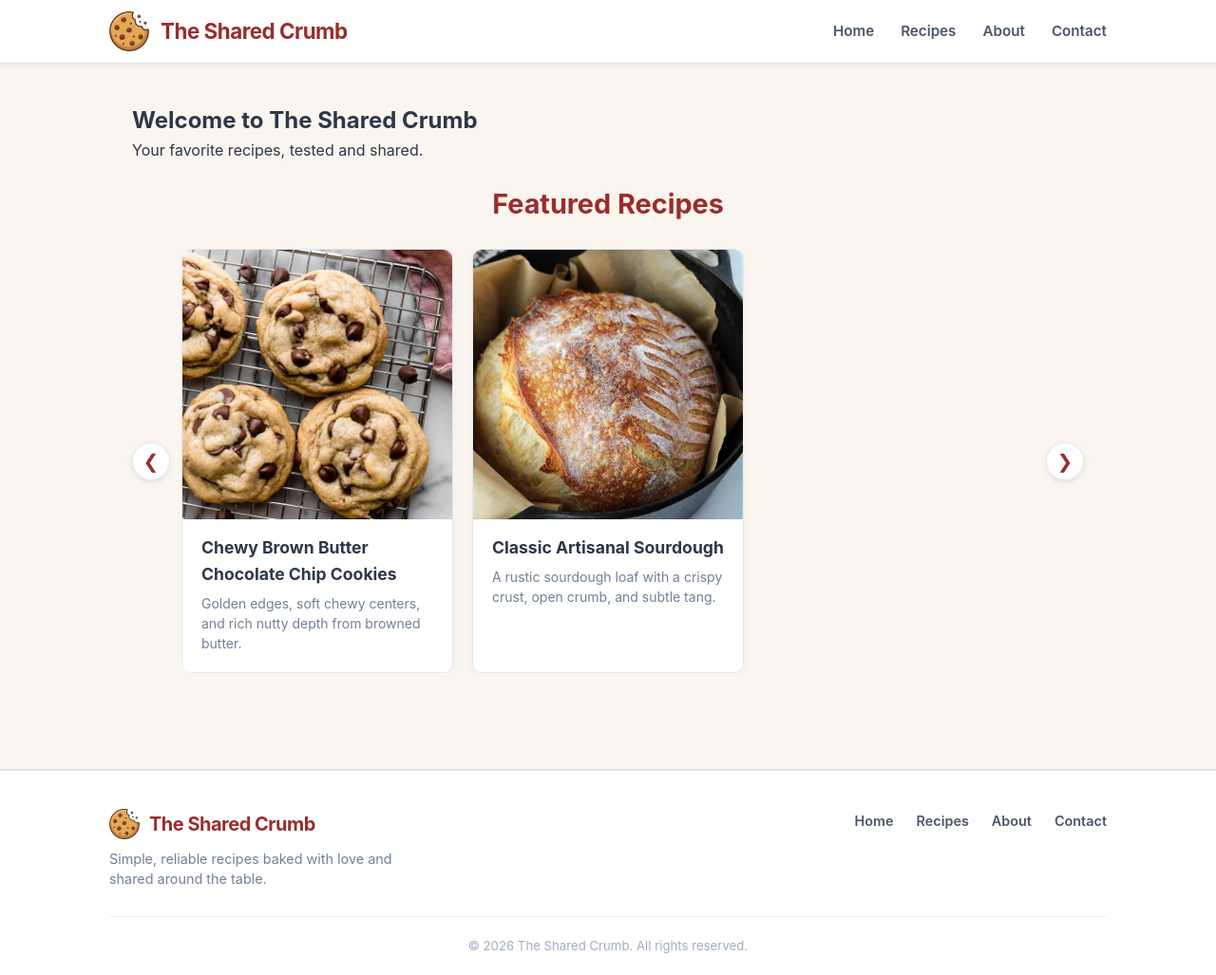
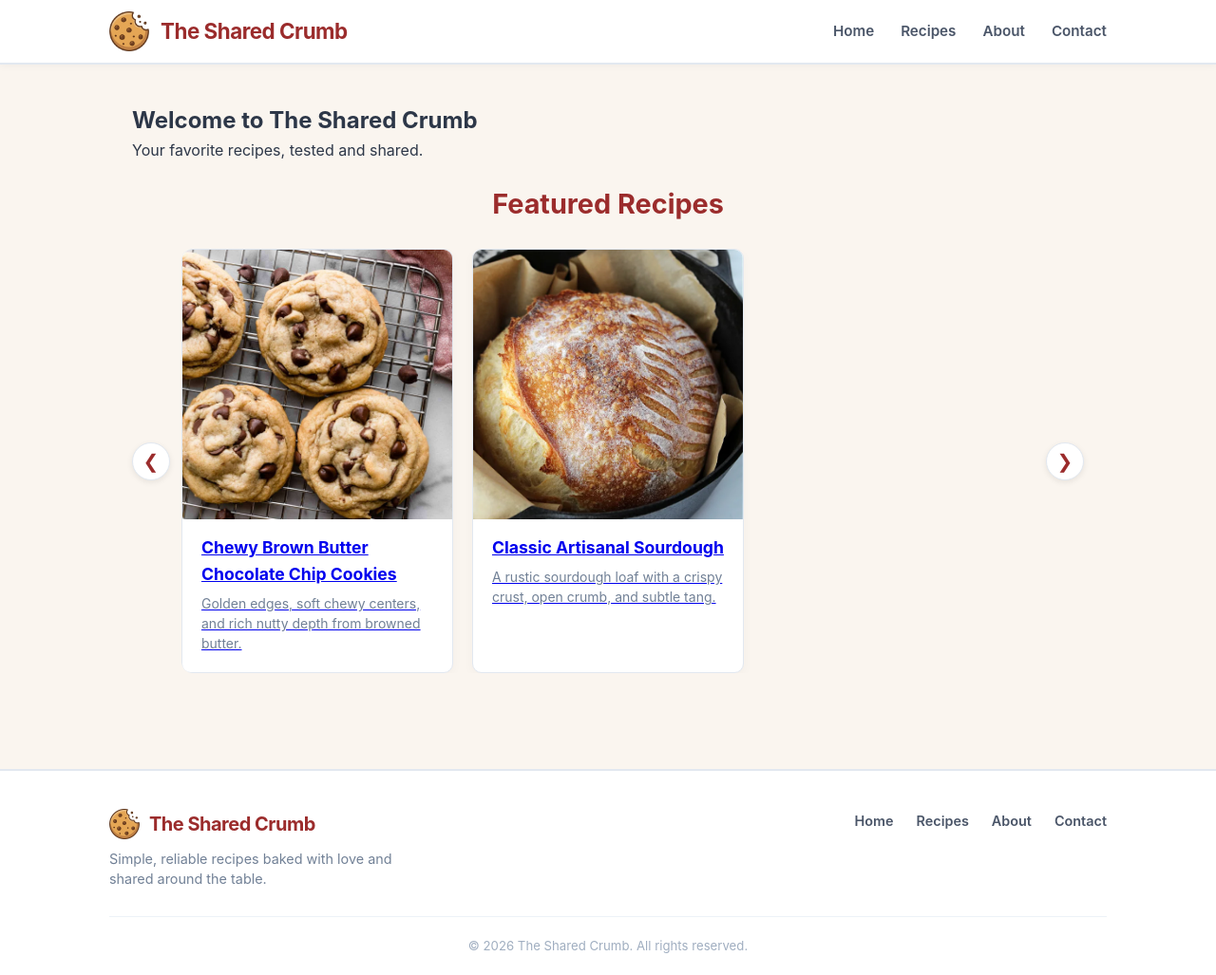
Before and after one commit to TheSharedCrumb/TheSharedCrumb, a Jekyll site: the page built from index.html, in a window 1280 px wide and 1027 px high. Shown: the whole window at 95% size. Built offline with Jekyll 4.4.1, drawn with Linux system fonts in a browser that asks for light colours.

Commit message:
Update recipe carousel links and titles

```diff
--- a/_includes/recipe-carousel.html
+++ b/_includes/recipe-carousel.html
@@ -7,17 +7,17 @@
     <div class="carousel-track-wrapper">
       <div class="carousel-track" id="carouselTrack">
         {% for recipe in site.recipes %}
-          <article class="carousel-card">
+          <a href="{{ recipe.url | relative_url }}" class="carousel-card">
             {% if recipe.image %}
               <img src="{{ recipe.image | relative_url }}" alt="{{ recipe.title }}" class="carousel-card-img">
             {% else %}
               <div class="carousel-card-placeholder"></div>
             {% endif %}
             <div class="carousel-card-content">
-              <h3><a href="{{ recipe.url | relative_url }}">{{ recipe.title }}</a></h3>
+              <h3>{{ recipe.title }}</h3>
               <p>{{ recipe.description }}</p>
             </div>
-          </article>
+          </a>
         {% endfor %}
       </div>
     </div>
```
